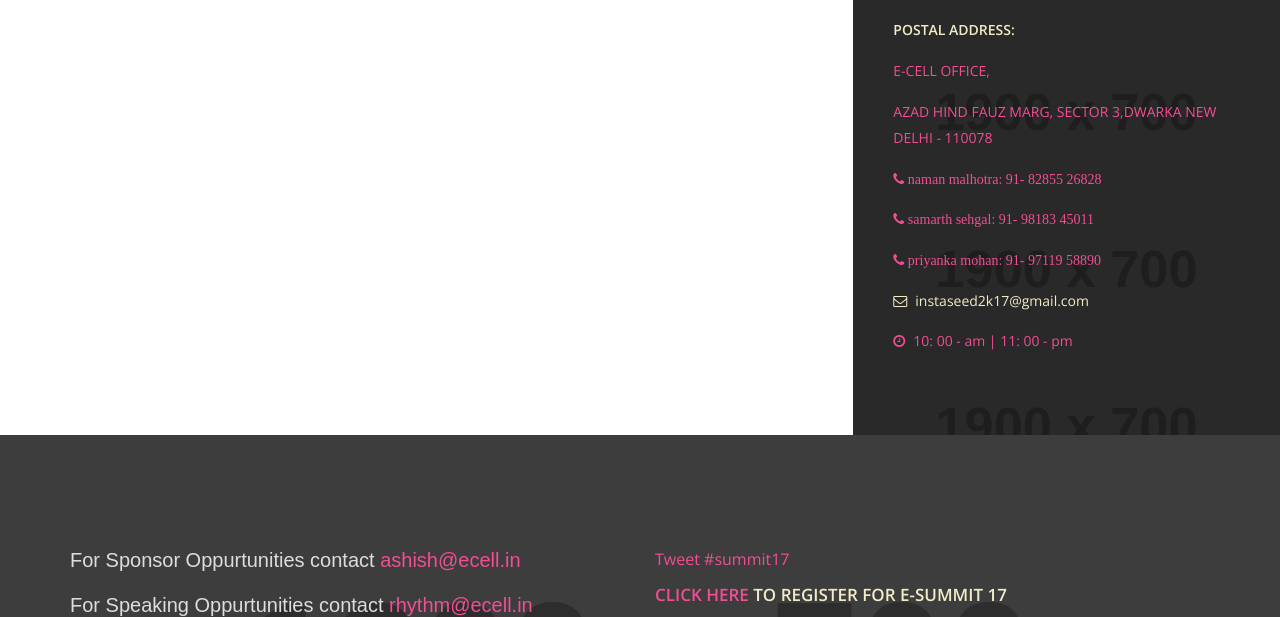
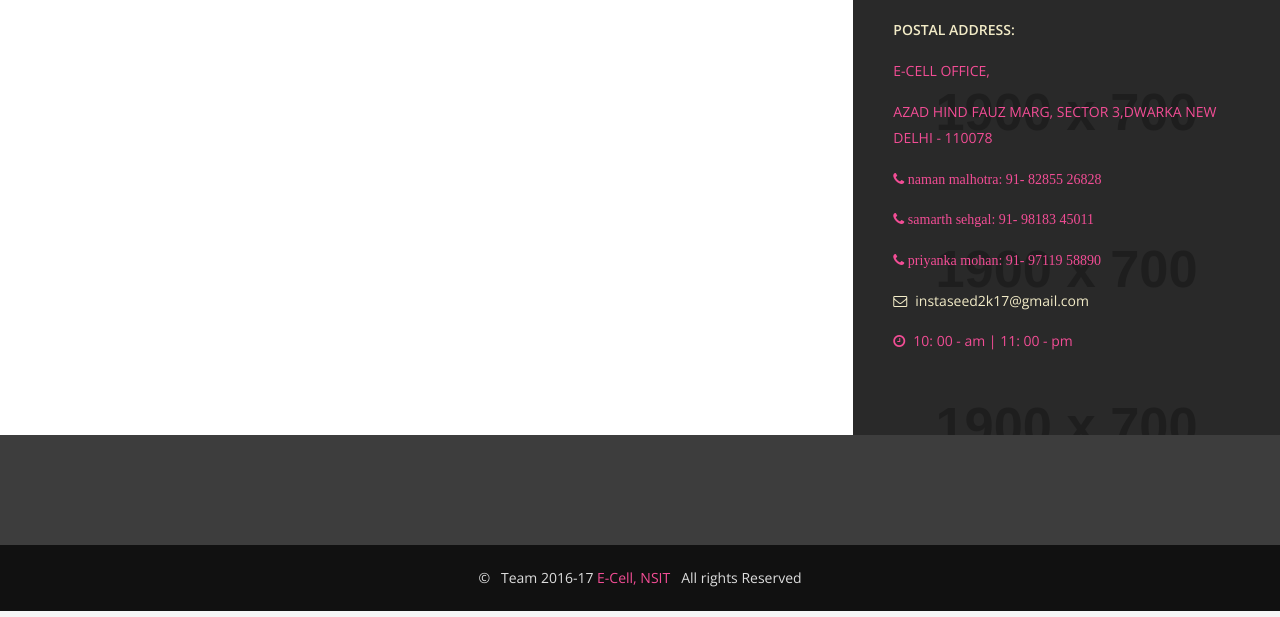
Before and after one commit to Kartikaggarwal98/esummit_nsit_iitb, a plain HTML site: page index.html in a window 1280 px wide. Shown: the part 4553-5170 px from the top of the page. Drawn offline with nearby package versions, Linux system fonts and the light colour scheme; some packages are replaced by stand-ins of ours; placeholder pictures from the web are drawn by us; files whose address does not match are found by name; a web font is replaced by a local one.

Commit message:
tweet removed

```diff
--- a/index.html
+++ b/index.html
@@ -957,7 +957,7 @@
                         </p>
                     </div>
                 </div> -->
-                <div class="col-md-6" data-animation="bounceInUp" style="margin-top: 20px;">
+                <!-- <div class="col-md-6" data-animation="bounceInUp" style="margin-top: 20px;">
                     <div class="recent-footer">
                         <ul>
                             <li style="margin-bottom:15px;"><a class="semi-dark text-color-light-gray hvr-theme-color-text no_color_change_onhover" style="font-size:20px;font-family: 'Opensans', sans-serif;">For Sponsor Oppurtunities contact <span class="to_change_color">ashish@ecell.in</span></a>
@@ -966,8 +966,8 @@
                             </li>
                         </ul>
                     </div>
-                </div>
-                <div class="col-md-6" data-animation="bounceInUp" style="margin-top: 20px;">
+                </div> -->
+                <!-- <div class="col-md-6" data-animation="bounceInUp" style="margin-top: 20px;">
                     <div class="recent-footer">
                         <ul>
                             <li style="margin-top:2px;">
@@ -991,7 +991,7 @@
                             </li>
                         </ul>
                     </div>
-                </div>
+                </div> -->
             </div>
         </div>
     </section>
@@ -999,7 +999,7 @@
         <div class="container">
             <div class="row">
                 <div class="col-sm-12" data-animation="bounceInUp" style="margin-top: 20px;margin-bottom:20px;text-align:center;">
-                    <p class="no-margin text-color-light-gray">&copy; &nbsp; Team 2016-17 <a href="https://ecell.in/" class="theme-color-text">E-Cell, IIT Bombay</a> &nbsp; All rights Reserved
+                    <p class="no-margin text-color-light-gray">&copy; &nbsp; Team 2016-17 <a href="http://ecellnsit.com" class="theme-color-text">E-Cell, NSIT</a> &nbsp; All rights Reserved
                     </p>
                 </div>
             </div>
@@ -1049,7 +1049,7 @@
     <!-- Ends Footer Section -->
     <!-- Script Begins -->
     <!--Start of Tawk.to Script-->
-    <script type="text/javascript">
+<!--     <script type="text/javascript">
     var Tawk_API = Tawk_API || {},
         Tawk_LoadStart = new Date();
     (function() {
@@ -1061,7 +1061,7 @@
         s1.setAttribute('crossorigin', '*');
         s0.parentNode.insertBefore(s1, s0);
     })();
-    </script>
+    </script> -->
     <!--End of Tawk.to Script-->
     <!-- Google Tag Manager -->
     <noscript>
```
